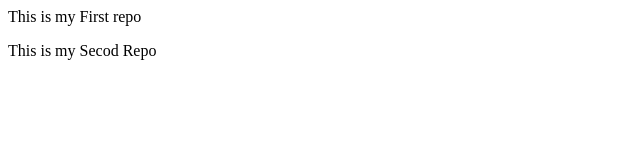
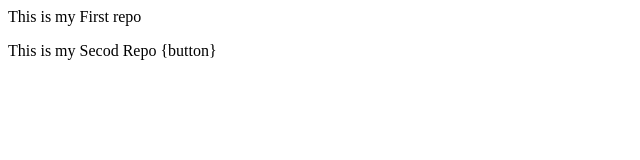
Before and after one commit to Yuvraj7522/Localrepo, a plain HTML site: page Index.html in a window 1280 px wide. Shown: the full height of the page, 0-640 px from the left. Drawn offline with Linux system fonts and the light colour scheme.

```diff
--- a/Index.html
+++ b/Index.html
@@ -1,2 +1,2 @@
 <p>This is my First repo</p>
-<p>This is my Secod Repo</p>
+<p>This is my Secod Repo {button}</p>
```
